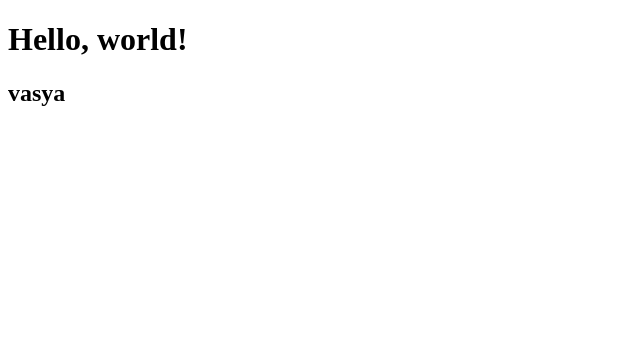
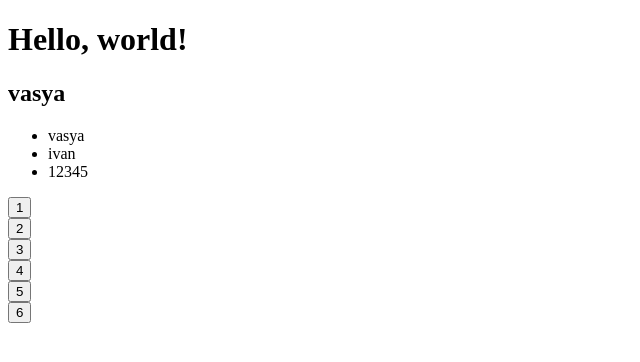
Before and after one commit to tim-pushak/Udemy_project, a plain HTML site: page source/index.html in a window 1280 px wide. Shown: the whole page, without its empty margins (0-640 px from the left). Drawn offline with Linux system fonts and the light colour scheme.

Commit message:
added new js file <getElements28.js> and write new comment <(28)Getelements from the page>. also i still don't know why i have a bag <expression expected>

```diff
--- a/source/index.html
+++ b/source/index.html
@@ -7,7 +7,29 @@
 </head>
 <body>
     <h1>Hello, world!</h1>
-    <h2>vasya</h2>
+        <div class="vasya">
+            <h2 class="vasya" id="box">vasya</h2>
+
+        <ul>
+            <li class="vasya">
+                vasya
+            </li>
+            <li class="heart">
+                ivan
+            </li>
+            <li class="heart">
+                12345
+            </li>
+        </ul>
+    </div>
+
+
+    <button>1</button> <br>
+    <button>2</button> <br>
+    <button>3</button> <br>
+    <button>4</button> <br>
+    <button>5</button> <br>
+    <button>6</button> <br>
 
     <!-- <script src="js/script.js"></script> -->
     <script src="js/study.js"></script>
```
Also changed, not shown: source/js/study.js (+49 -1 lines), source/js/study/getElements28.js (added, +38 -0 lines).
